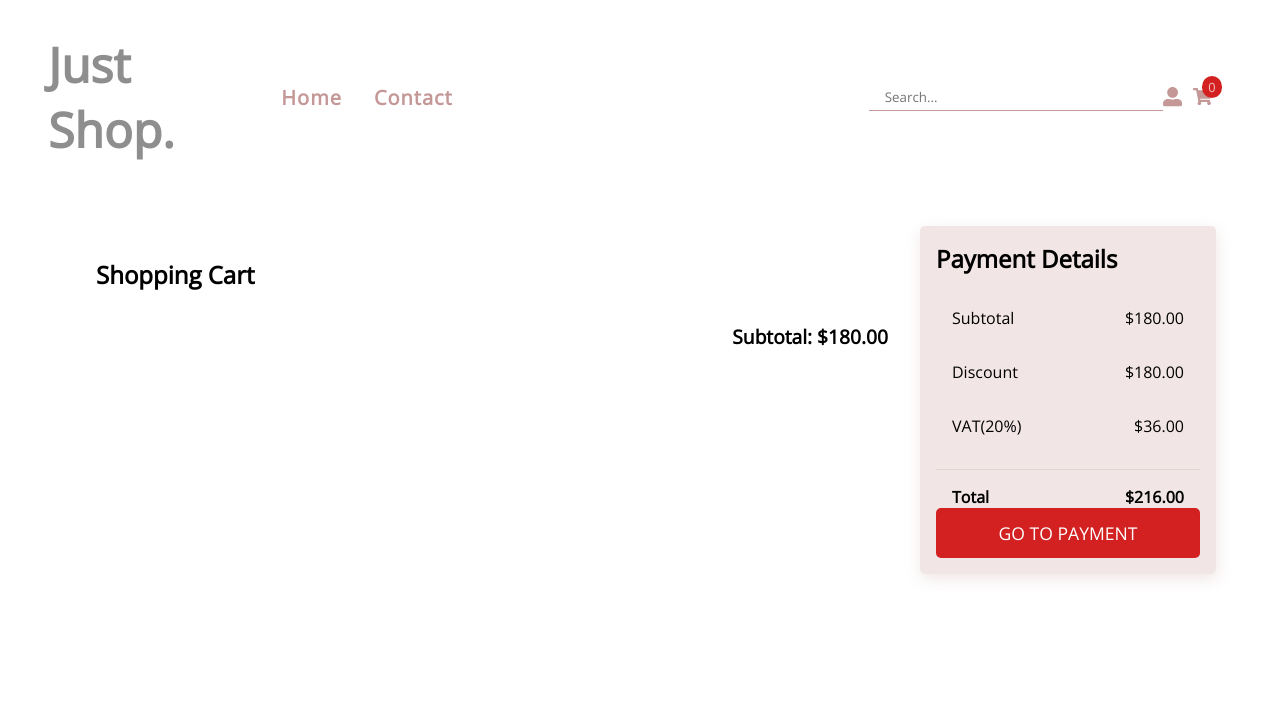
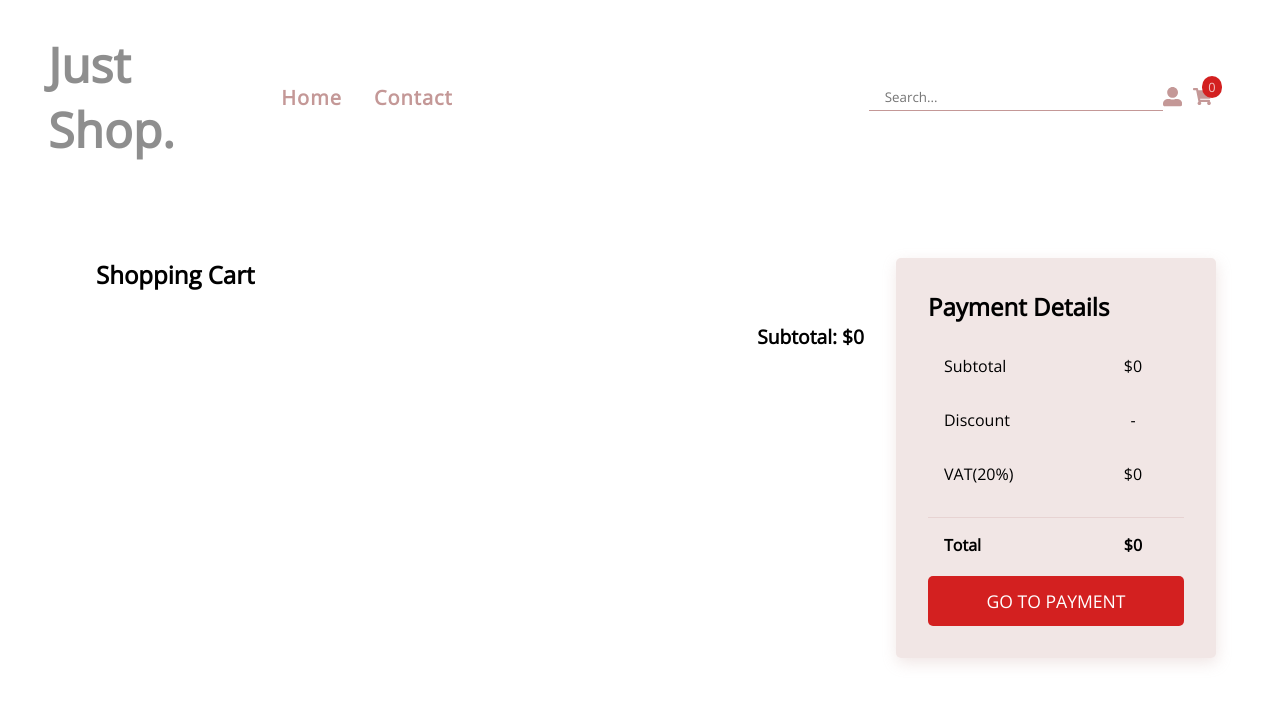
Before and after one commit to sfkse/ReduxEcomStore, a React (Create React App) app: page /cart in a window 1280 px wide. Shown: the top 702 px of the page. Built offline with nearby package versions, Linux system fonts and the light colour scheme.

Commit message:
Calculate cart total

```diff
--- a/css/main.css
+++ b/css/main.css
@@ -450,7 +450,9 @@ a {
   border-radius: 5px;
   -webkit-box-shadow: 1px 5px 15px rgba(196, 152, 151, 0.247);
           box-shadow: 1px 5px 15px rgba(196, 152, 151, 0.247);
-  padding: 1rem;
+  margin-top: 2rem;
+  padding: 2rem;
+  height: 50vh;
 }
 
 .cart .cart__payment .cart__payment--wrapper {
@@ -460,12 +462,17 @@ a {
   -webkit-box-pack: justify;
       -ms-flex-pack: justify;
           justify-content: space-between;
+  text-align: center;
   -webkit-box-align: center;
       -ms-flex-align: center;
           align-items: center;
   margin-top: 2rem;
   padding-left: 1rem;
   padding-right: 1rem;
+}
+
+.cart .cart__payment .cart__payment--wrapper .cart__payment--price {
+  width: 70px;
 }
 
 .cart .cart__payment .cart-total {
--- a/src/app/actionCreator.js
+++ b/src/app/actionCreator.js
@@ -30,9 +30,15 @@ export const showLoadingGif = (loading) => {
 }
 
 export const addCart = (cartItem) => {
-    localStorage.setItem('cart', cartItem)
     return {
         type: 'cart/addCart',
         payload: cartItem
     }
 }
+
+export const addCartPrice = (cartItem) => {
+    return {
+        type: 'cartPrice/addPrice',
+        payload: cartItem.price
+    }
+}
--- /dev/null
+++ b/src/app/cart/cartPriceSlice.js
@@ -0,0 +1,11 @@
+const initialValues = []
+
+export const cartPriceReducer = (state = initialValues, action) => {
+    switch (action.type) {
+        case 'cartPrice/addPrice':
+            return [...state, action.payload]
+
+        default:
+            return state;
+    }
+}
--- a/src/app/rootReducer.js
+++ b/src/app/rootReducer.js
@@ -1,4 +1,5 @@
 import { combineReducers } from "redux";
+import { cartPriceReducer } from "./cart/cartPriceSlice";
 import { cartReducer } from "./cart/cartSlice";
 import { loadingReducer } from "./loading/loadingSlicer";
 import { productReducer } from "./product/productSlice";
@@ -6,5 +7,6 @@ import { productReducer } from "./product/productSlice";
 export const rootReducer = combineReducers({
     cart: cartReducer,
     product: productReducer,
-    loading: loadingReducer
+    loading: loadingReducer,
+    cartPrice: cartPriceReducer
 })
--- a/src/components/Cart.js
+++ b/src/components/Cart.js
@@ -1,9 +1,15 @@
-import React from 'react';
 import { useSelector } from 'react-redux';
 import CartItem from './CartItem';
 
 const Cart = () => {
-    const cartItems = useSelector(state => state.cart)
+    const cartItems = useSelector(state => state.cart);
+    const cartItemsPrice = useSelector(state => state.cartPrice);
+    const subTotal = cartItemsPrice.reduce(((previousValue, currentValue) => previousValue + currentValue), 0);
+    const vat = parseFloat((parseFloat(subTotal).toFixed(2) * 0.20).toFixed(2));
+    const total = subTotal + vat;
+
+
+
     return (
         <div className="cart">
             <div className="cart__list">
@@ -14,26 +20,26 @@ const Cart = () => {
                     }
                 </div>
                 <div className="cart__subtotal">
-                    <span className="cart__subtotal--price">Subtotal: $180.00</span>
+                    <span className="cart__subtotal--price">Subtotal: ${subTotal}</span>
                 </div>
             </div>
             <div className="cart__payment">
                 <h2 className="cart__title">Payment Details</h2>
                 <div className="cart__payment--wrapper">
                     <span className="cart__payment--item">Subtotal</span>
-                    <span className="cart__payment--price">$180.00</span>
+                    <span className="cart__payment--price">${subTotal}</span>
                 </div>
                 <div className="cart__payment--wrapper">
                     <span className="cart__payment--item">Discount</span>
-                    <span className="cart__payment--price">$180.00</span>
+                    <span className="cart__payment--price">-</span>
                 </div>
                 <div className="cart__payment--wrapper">
                     <span className="cart__payment--item">VAT(20%)</span>
-                    <span className="cart__payment--price">$36.00</span>
+                    <span className="cart__payment--price">${vat}</span>
                 </div>
                 <div className="cart__payment--wrapper cart-total">
                     <span className="cart__payment--item">Total</span>
-                    <span className="cart__payment--price ">$216.00</span>
+                    <span className="cart__payment--price ">${total}</span>
                 </div>
                 <button className="cart__payment--button" >GO TO PAYMENT</button>
 
--- a/src/components/CartItem.js
+++ b/src/components/CartItem.js
@@ -3,8 +3,9 @@ import { IconContext } from 'react-icons'
 import { FaRegWindowClose } from 'react-icons/fa'
 
 const CartItem = ({ item }) => {
+
     return (
-        <div className="cart__item">
+        <div key={item.id} className="cart__item">
             <img className="cart__item--image" src={item.image} alt="Cart Item" />
             <span className="cart__item--name">{item.title}</span>
             <span className="cart__item--qty">
--- a/src/components/Main.js
+++ b/src/components/Main.js
@@ -13,7 +13,7 @@ const Main = () => {
 
     useEffect(() => {
         dispatch(fetchProducts())
-    }, [])
+    }, [dispatch])
 
     return (
         <section className="shop">
--- a/src/components/Product.js
+++ b/src/components/Product.js
@@ -2,13 +2,14 @@ import React from 'react'
 import { IconContext } from 'react-icons'
 import { FaShoppingCart } from 'react-icons/fa';
 import { useDispatch } from 'react-redux';
-import { addCart } from '../app/actionCreator';
+import { addCart, addCartPrice } from '../app/actionCreator';
 
 const Product = (product) => {
     const dispatch = useDispatch()
 
     const handleAddCart = (addProduct) => {
         dispatch(addCart(addProduct))
+        dispatch(addCartPrice(addProduct))
     }
     return (
         <div className="shop__card">
--- a/src/sass/_cart.scss
+++ b/src/sass/_cart.scss
@@ -93,15 +93,22 @@
     background-color: $cart-border;
     border-radius: 5px;
     box-shadow: 1px 5px 15px $cart-border;
-    padding: 1rem;
+    margin-top: 2rem;
+    padding: 2rem;
+    height: 50vh;
 
     .cart__payment--wrapper {
       display: flex;
       justify-content: space-between;
+      text-align: center;
       align-items: center;
       margin-top: 2rem;
       padding-left: 1rem;
       padding-right: 1rem;
+
+      .cart__payment--price {
+        width: 70px;
+      }
     }
 
     .cart-total {
```
Also changed, not shown: 1 other file (tests, documents, lock files or other folders).
